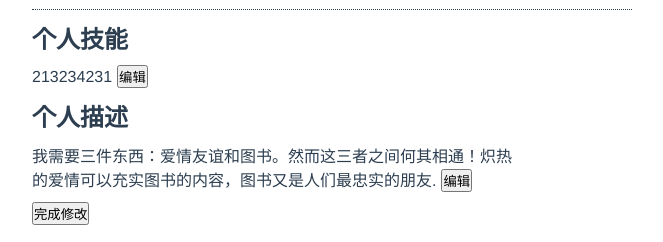
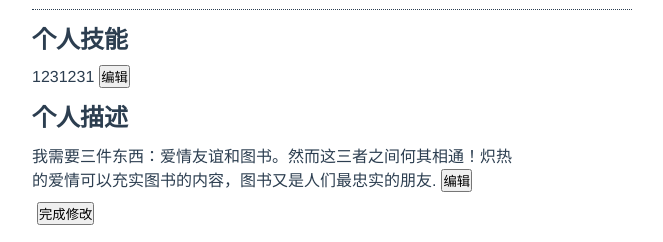
Before and after one commit to wangdaxiaoda/vue-resume, a Vue app: page / in a window 1280 px wide. Shown: the part 898-1140 px from the top of the page, without its empty margins (308-971 px from the left). Built offline with nearby package versions, Linux system fonts and the light colour scheme.

Commit message:
wdxd
错误revert修改

```diff
--- a/index.html
+++ b/index.html
@@ -4,13 +4,9 @@
     <meta charset="utf-8">
     <meta name="viewport" content="width=device-width,initial-scale=1.0">
     <title>vue-resume</title>
-    <link rel="shortcut icon" href="logo.png" type="image/x-icon">
     <script src="https://cdn.bootcss.com/jquery/3.3.1/jquery.min.js"></script>
   </head>
   <body>
-    <div id="app">
-
-      </div>
-    <!-- built files will be auto injected -->
+    <div id="app"></div>
   </body>
 </html>
--- a/src/App.vue
+++ b/src/App.vue
@@ -9,21 +9,22 @@
         </div>
         <div class="personalSkills">
             <h2>个人技能</h2>
-            <p class="pText">{{personalSkills}}<button class="funcButt">编辑</button></p>
+            <p class="pText">{{personalSkills}}<input v-model="personalSkills" class="editInput" @keyup.enter="hideEditInput"><button class="funcButt" @click="showEditInput">编辑</button></p>
         </div>
         <div class="introduction">
             <h2>个人描述</h2>
-            <p class="pText">{{introduction}}<button class="funcButt">编辑</button></p>
+            <p class="pText">{{introduction}}<input v-model="introduction" class="editInput" @keyup.enter="hideEditInput"><button class="funcButt" @click="showEditInput">编辑</button></p>
         </div>
-        <button class="complete" @click="complete">完成修改</button>
+        <button class="complete funcButt" @click="complete">完成修改</button>
     </div>
 </template>
 
 <script>
-    import work from './components/workExp'
-    import perData from './data/data'
-    import basic from './components/basic'
-    import $ from 'jquery'
+import work from "./components/workExp";
+import perData from "./data/data";
+import basic from "./components/basic";
+import $ from "jquery";
+import { showEditInput, hideEditInput } from "./common";
 export default {
   data() {
     return {
@@ -31,11 +32,11 @@
       basicItem: perData.basic,
       wanted: perData.wanted,
       eduExp: perData.eduExp,
-                introduction: perData.introduction
-            }
+      introduction: perData.introduction,
+      personalSkills: perData.personalSkills
+    };
   },
   computed: {
-            personalSkills: () => perData.personalSkills.join('')
   },
   components: {
     basic,
@@ -48,21 +49,23 @@
         value: value
       });
     },
-            addWanted: function() {
+    addWanted: function(text, value) {
       this.wanted.message.push({
         text: text,
         value: value
-                })
+      });
     },
-            addEdu: function() {
+    addEdu: function(text, value) {
       this.eduExp.message.push({
         text: text,
         value: value
-                })
+      });
     },
     complete: function() {
-                $('.funcButt').hide();
-            }
+      $(".funcButt").hide();
+    },
+    showEditInput,
+    hideEditInput
   }
 };
 </script>
@@ -89,8 +92,8 @@
   width: 600px;
 }
 
-    #app>div {
-        margin-bottom: 10px
+#app > div {
+  margin-bottom: 10px;
 }
 
 .funcButt {
--- a/src/data/data.js
+++ b/src/data/data.js
@@ -63,6 +63,6 @@ export default {
       duty: 'play play play'
     }]
   }],
-  personalSkills: ['213', '234', '231'],
+  personalSkills: '1231231',
   introduction: '我需要三件东西：爱情友谊和图书。然而这三者之间何其相通！炽热的爱情可以充实图书的内容，图书又是人们最忠实的朋友.'
 }
```
Lines whose indentation alone changed are shown as unchanged.
